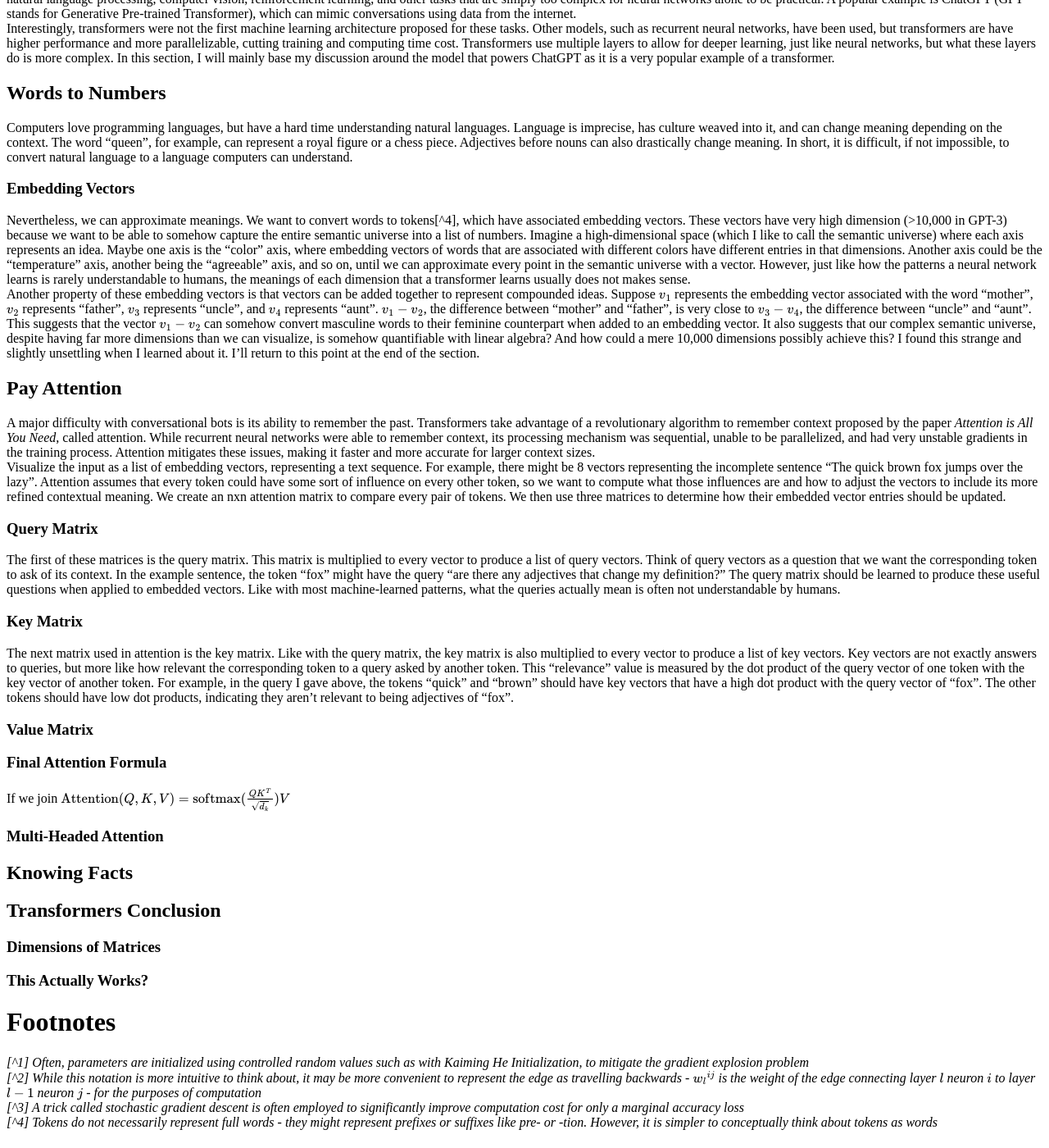
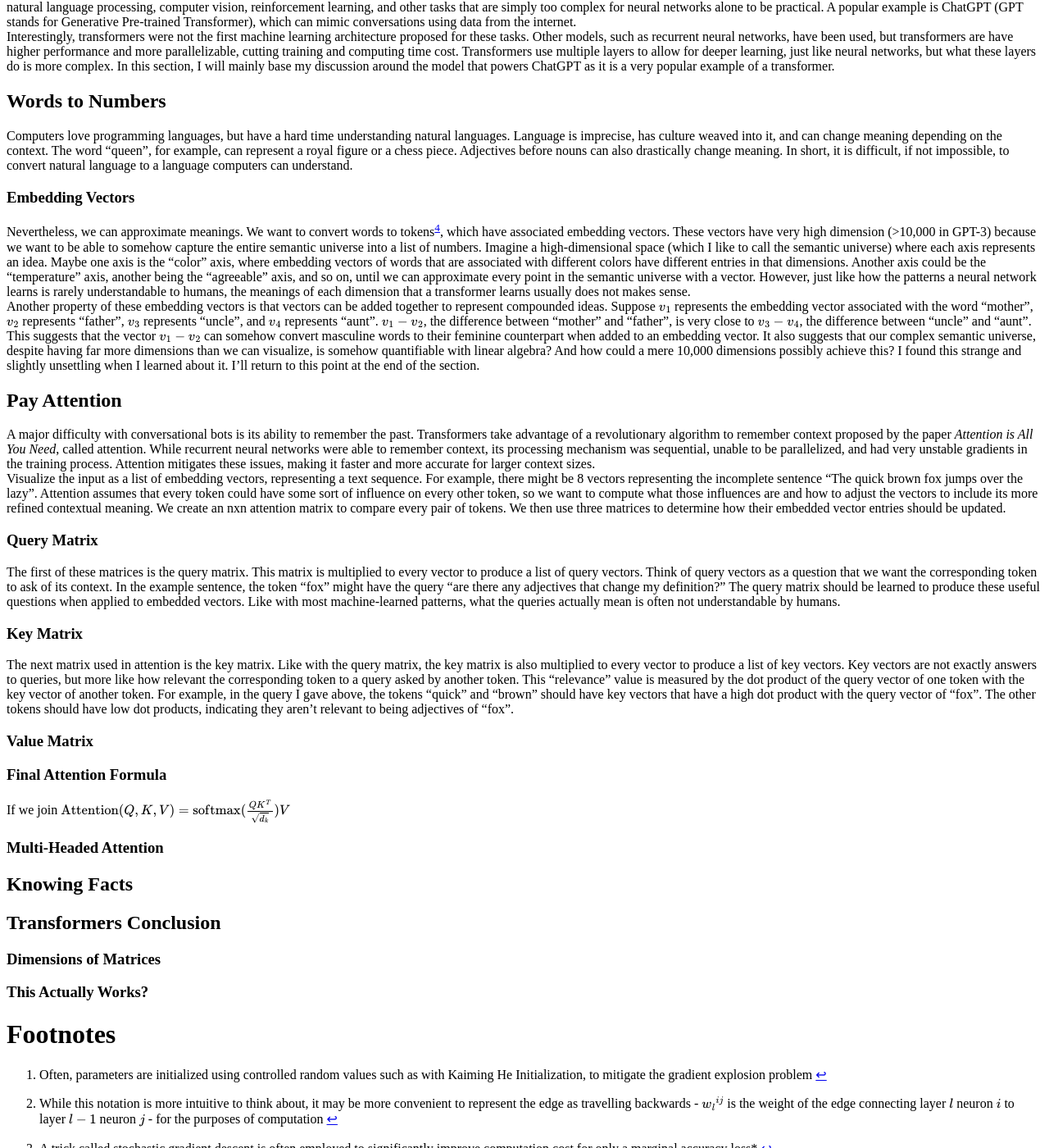
Before and after one commit to derrick-x/derrick-x.github.io, a Jekyll site: the page built from ml-articles/machine-learning-math.md, in a window 1280 px wide and 1400 px high, scrolled down 5025 px. Shown: the whole window at 82% size. Built offline with Jekyll 4.4.1, drawn with Linux system fonts in a browser that asks for light colours; some of the changed text lies outside the part shown.

```diff
--- a/ml-articles/machine-learning-math.md
+++ b/ml-articles/machine-learning-math.md
@@ -136,7 +136,7 @@ $$\text{Attention}(Q,K,V)=\text{softmax}(\frac{QK^T}{\sqrt{d_k}})V$$
 ### Dimensions of Matrices
 ### This Actually Works?
 # Footnotes
-*[^1] Often, parameters are initialized using controlled random values such as with Kaiming He Initialization, to mitigate the gradient explosion problem*
-*[^2] While this notation is more intuitive to think about, it may be more convenient to represent the edge as travelling backwards - $${w_l}^{ij}$$ is the weight of the edge connecting layer $$l$$ neuron $$i$$ to layer $$l-1$$ neuron $$j$$ - for the purposes of computation*
-*[^3] A trick called stochastic gradient descent is often employed to significantly improve computation cost for only a marginal accuracy loss*
-*[^4] Tokens do not necessarily represent full words - they might represent prefixes or suffixes like pre- or -tion. However, it is simpler to conceptually think about tokens as words*
+[^1]: Often, parameters are initialized using controlled random values such as with Kaiming He Initialization, to mitigate the gradient explosion problem
+[^2]: While this notation is more intuitive to think about, it may be more convenient to represent the edge as travelling backwards - $${w_l}^{ij}$$ is the weight of the edge connecting layer $$l$$ neuron $$i$$ to layer $$l-1$$ neuron $$j$$ - for the purposes of computation
+[^3]: A trick called stochastic gradient descent is often employed to significantly improve computation cost for only a marginal accuracy loss*
+[^4]: Tokens do not necessarily represent full words - they might represent prefixes or suffixes like pre- or -tion. However, it is simpler to conceptually think about tokens as words
```
